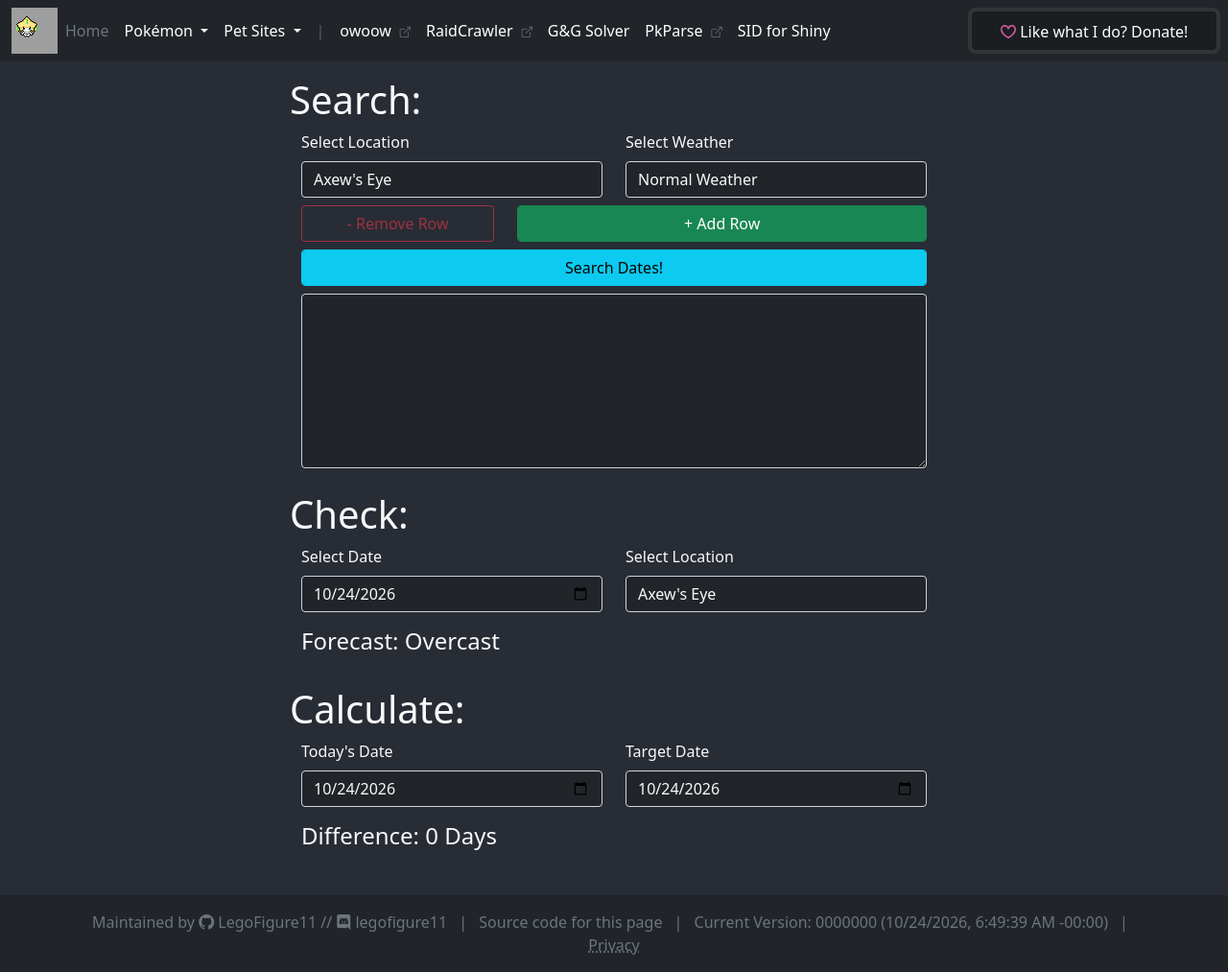
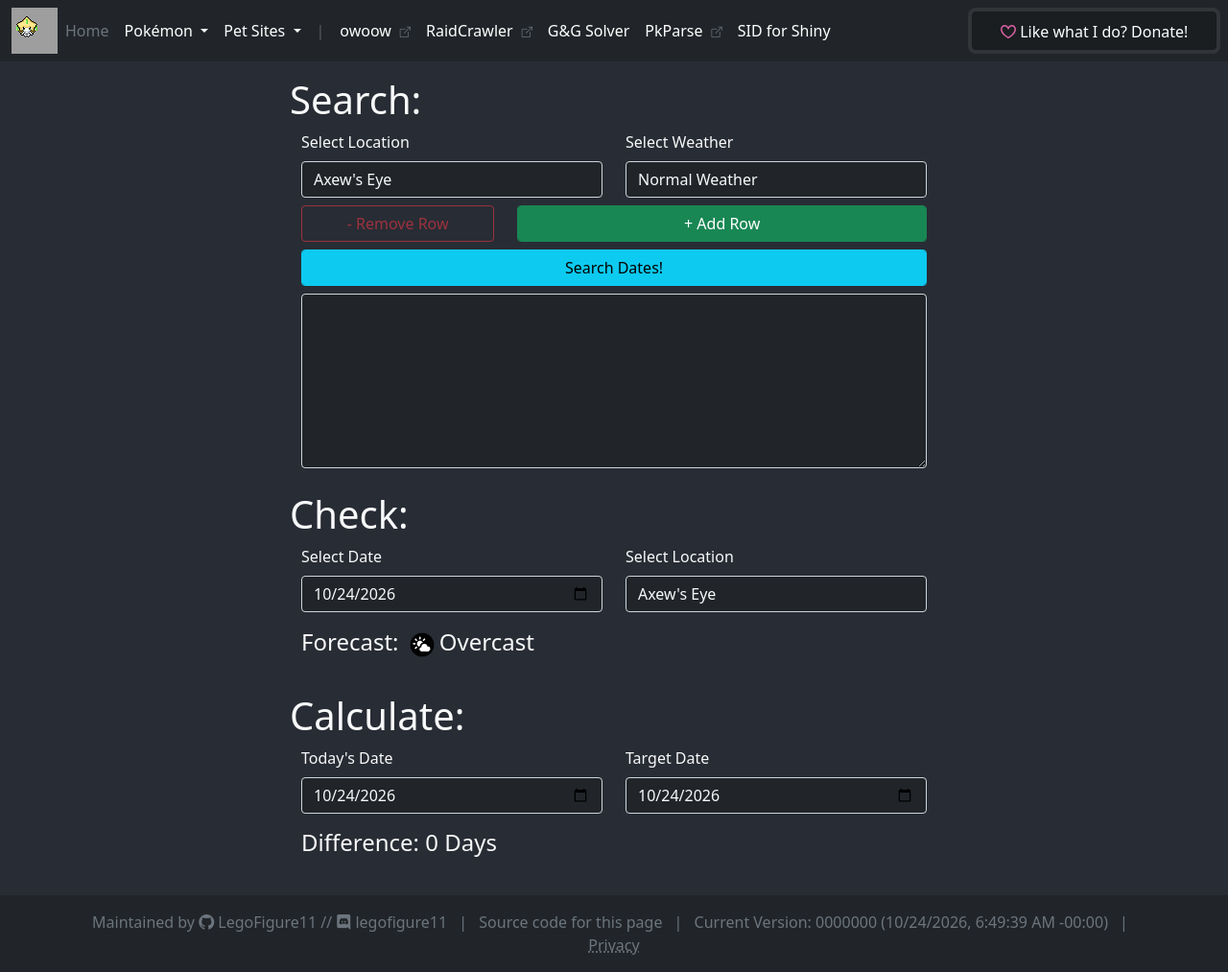
Before and after one commit to LegoFigure11/legofigure11.github.io, a Jekyll site: the page built from misc/swsh-weather/index.html, in a window 1280 px wide and 1013 px high. Shown: the whole window at 96% size. Built offline with Jekyll 4.4.1, drawn with Linux system fonts in a browser that asks for light colours; comment, search, counter and statistics services are not loaded; grey boxes are pictures that could not be loaded.

Commit message:
Add Weather Icons

```diff
--- a/misc/swsh-weather/index.html
+++ b/misc/swsh-weather/index.html
@@ -84,7 +84,7 @@ permalink: /misc/swsh-weather/
     </div>
     <div class="row">
         <div class="col">
-            <h4>Forecast: <span id="forecast"></span></h4>
+            <h4 id="fc">Forecast: <img id="forecast-icon" alt="" height="0" width="0"><span id="forecast"></span></h4>
         </div>
     </div>
   </div>
@@ -248,6 +248,14 @@ permalink: /misc/swsh-weather/
     const tgt = document.getElementById("target");
     tgt.value = date;
 
+    const h4 = document.getElementById("fc");
+    const icon = document.getElementById("forecast-icon");
+    const px = window.getComputedStyle(h4).fontSize.replace("px", "");
+    console.log(icon);
+    console.log(px);
+    icon.height = px * 1.5;
+    icon.width = px * 1.5;
+
     $(search).change();
     $(today).change();
   });
@@ -263,6 +271,10 @@ permalink: /misc/swsh-weather/
     const weather = getWeatherName(val);
     const forecast = document.getElementById("forecast");
     forecast.textContent = weather;
+
+    const icon = document.getElementById("forecast-icon");
+    icon.src = "./res/" + weather.toLowerCase().replace(" ", "-") + ".png";
+    icon.alt = weather;
   });
 
   $(".diff-trigger").change(() => {
```
Also changed, not shown: misc/swsh-weather/res/heavy-fog.png (added), misc/swsh-weather/res/intense-sun.png (added), misc/swsh-weather/res/normal-weather.png (added), misc/swsh-weather/res/overcast.png (added), misc/swsh-weather/res/raining.png (added), misc/swsh-weather/res/sandstorm.png (added), misc/swsh-weather/res/snowing.png (added), misc/swsh-weather/res/snowstorm.png (added), misc/swsh-weather/res/thunderstorm.png (added).
